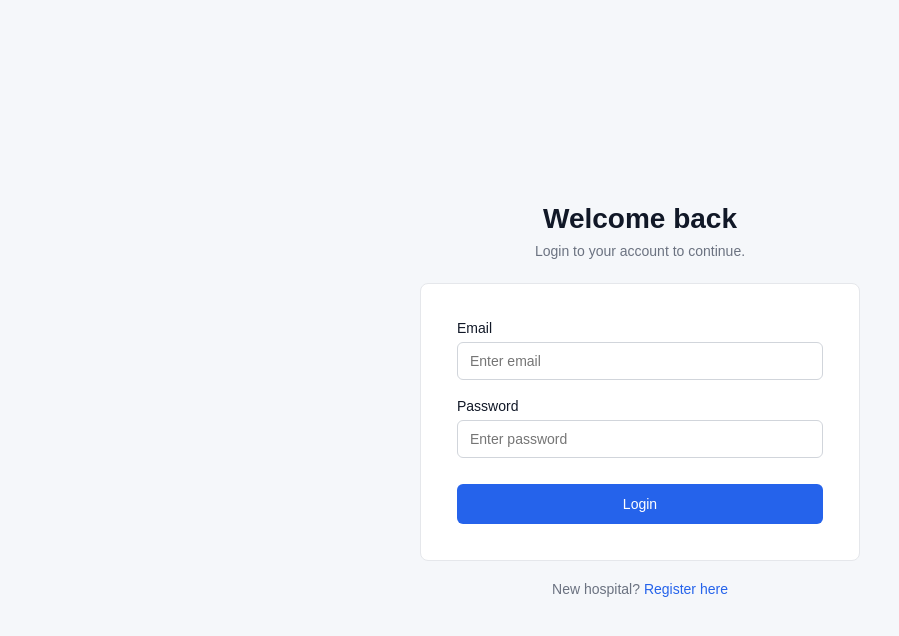
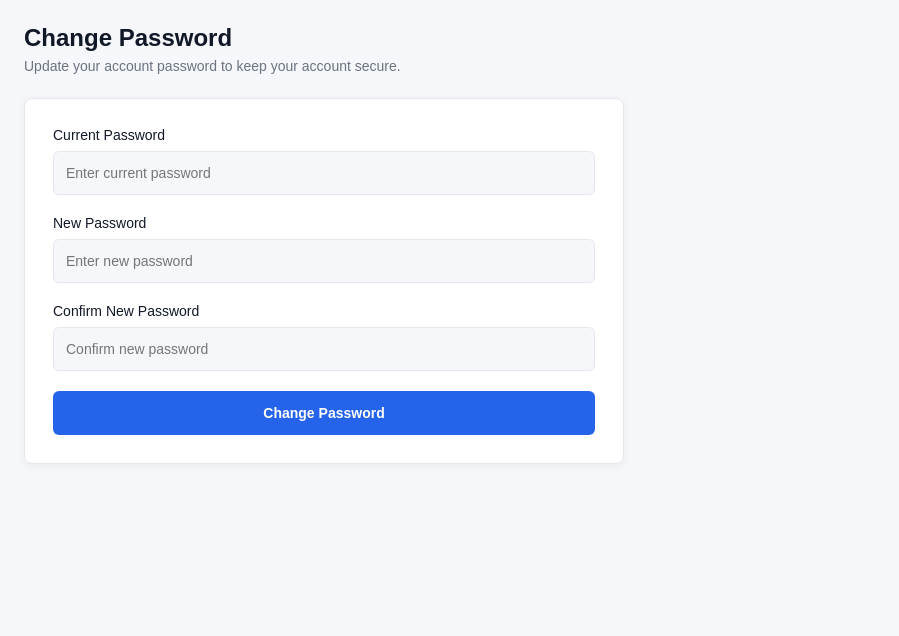
Before and after one commit to divakardharma/healthcare-saas-frontend, a React (Create React App) app: page /settings/change-password in a window 1280 px wide. Before the commit this address led to /login. Shown: the top 636 px of the page, without its empty margins (0-899 px from the left). Built offline with nearby package versions, Linux system fonts and the light colour scheme; no server answers.

Commit message:
update auth security and shared modules

```diff
--- a/src/app/rootReducer.js
+++ b/src/app/rootReducer.js
@@ -17,6 +17,8 @@ import staffReducer from "../modules/staff/staffSlice";
 import billingReducer from "../modules/billing/billingSlice";
 import notificationsReducer from "../modules/notifications/notificationsSlice";
 
+import offlineReducer from "../modules/offline/offlineSlice";
+
 const rootReducer = combineReducers({
   auth: authReducer,
   tenant: tenantReducer,
@@ -30,6 +32,7 @@ const rootReducer = combineReducers({
   billing: billingReducer,
   notifications: notificationsReducer,
   chat: chatReducer,
+  offline: offlineReducer,
 });
 
 export default rootReducer;
--- a/src/components/layout/Sidebar.jsx
+++ b/src/components/layout/Sidebar.jsx
@@ -121,6 +121,13 @@ function Sidebar({ isOpen, onClose }) {
           >
             Dashboard
           </SidebarLink>
+{/*
+          <SidebarLink
+  to="/settings/change-password"
+  onClick={onClose}
+>
+  Change Password
+</SidebarLink> */}
 
           {/* Module 3 - Patient Management */}
           {hasRole([
@@ -163,7 +170,7 @@ function Sidebar({ isOpen, onClose }) {
             )}
 
           {/* Existing modules - untouched */}
-          {hasRole(["Admin", "Provider", "Pharmacist"]) && (
+        {hasRole(["Provider", "Pharmacist"]) && (
             <SidebarLink
               to="/prescriptions"
               onClick={onClose}
--- a/src/modules/auth/authAPI.js
+++ b/src/modules/auth/authAPI.js
@@ -1,5 +1,5 @@
 import axiosClient from "../../services/axiosClient";
-import { encryptData } from "../../services/encryptionService";
+import { encryptData, decryptData } from "../../services/encryptionService";
 import refreshClient from "../../services/refreshClient";
 
 export const getCsrfToken = () => {
@@ -20,3 +20,16 @@ export const refreshTokenAPI = () =>
 export const logoutAPI = () => {
   return axiosClient.post("/logout");
 };
+export const changePassword = async ({
+  current_password,
+  new_password,
+}) => {
+  const response = await axiosClient.post("/change-password", {
+    payload: encryptData({
+      current_password,
+      new_password,
+    }),
+  });
+
+  return decryptData(response.data.payload);
+};
--- a/src/modules/auth/authSaga.js
+++ b/src/modules/auth/authSaga.js
@@ -1,5 +1,5 @@
 import { call, put, takeLatest } from "redux-saga/effects";
-import { loginAPI, refreshTokenAPI , logoutAPI,  getCsrfToken,} from "./authAPI";
+import { loginAPI, refreshTokenAPI , logoutAPI, changePassword, getCsrfToken,} from "./authAPI";
 import {
   loginRequest,
   loginSuccess,
@@ -27,7 +27,7 @@ function* handleLogin(action) {
     // Access token store
     tokenService.setAccessToken(access_token);
 
-    // Login success-la backend rotate panna new CSRF token store
+    // Login success backend rotate new CSRF token store
     tokenService.setCsrfToken(csrf_token);
 
     // Redux state update
@@ -115,11 +115,30 @@ function* handleLogout() {
   }
 }
 
+function* changePasswordSaga(action) {
+  try {
+    yield call(changePassword, action.payload);
+
+    yield put({
+      type: "auth/changePasswordSuccess",
+    });
+  } catch (error) {
+    yield put({
+      type: "auth/changePasswordFailure",
+      payload:
+        error?.response?.data?.message ||
+        error?.message ||
+        "Failed to change password",
+    });
+  }
+}
+
 
 function* authSaga() {
   yield takeLatest(loginRequest.type, handleLogin);
   yield takeLatest(refreshRequest.type, handleRefresh);
   yield takeLatest(logoutRequest.type, handleLogout);
+  yield takeLatest("auth/changePasswordRequest", changePasswordSaga);
 }
 
 export default authSaga;
--- a/src/modules/auth/authSlice.js
+++ b/src/modules/auth/authSlice.js
@@ -15,6 +15,20 @@ const authSlice = createSlice({
   initialState,
 
   reducers: {
+    changePasswordRequest: (state) => {
+  state.loading = true;
+  state.error = null;
+},
+
+changePasswordSuccess: (state) => {
+  state.loading = false;
+  state.error = null;
+},
+
+changePasswordFailure: (state, action) => {
+  state.loading = false;
+  state.error = action.payload;
+},
     loginRequest: (state) => {
       state.loading = true;
       state.error = null;
--- a/src/modules/staff/hooks/useStaff.js
+++ b/src/modules/staff/hooks/useStaff.js
@@ -1,3 +1,4 @@
+import { useCallback } from "react";
 import { useDispatch, useSelector } from "react-redux";
 import {
   fetchStaff,
--- a/src/pages/Billing/BillingPage.jsx
+++ b/src/pages/Billing/BillingPage.jsx
@@ -1,4 +1,5 @@
 import { useEffect, useState } from "react";
+import { useTheme } from "styled-components";
 import DashboardLayout from "../../components/layout/DashboardLayout";
 import useAuth from "../../modules/auth/hooks/useAuth";
 import useBilling from "../../modules/billing/hooks/useBilling";
@@ -8,6 +9,7 @@ import {
 } from "../../modules/billing/billingAPI";
 
 const BillingPage = () => {
+  const theme = useTheme();
   const { user } = useAuth();
 const [patients, setPatients] = useState([]);
 const [appointments, setAppointments] = useState([]);
@@ -164,7 +166,13 @@ const [appointments, setAppointments] = useState([]);
 
   return (
     <DashboardLayout>
-      <div className="billing-page">
+      <div
+  className="billing-page"
+  style={{
+    "--primary-color": theme.colors.primary,
+    "--primary-hover": theme.colors.primaryHover
+  }}
+>
         <div className="billing-header">
           <div>
             <h2>Billing & Payment</h2>
@@ -450,10 +458,13 @@ const [appointments, setAppointments] = useState([]);
           font-size: 14px;
         }
 
-        .billing-primary-button {
-          background: #2563eb;
-          color: white;
-        }
+.billing-primary-button {
+  background: var(--primary-color);
+  color: white;
+}
+  .billing-primary-button:hover {
+  background: var(--primary-hover);
+}
 
         .billing-secondary-button {
           background: #e5e7eb;
--- /dev/null
+++ b/src/pages/Settings/ChangePassword.jsx
@@ -0,0 +1,274 @@
+import React, { useState } from "react";
+import styled from "styled-components";
+import { useDispatch, useSelector } from "react-redux";
+
+const PageContainer = styled.div`
+  width: 100%;
+  min-height: 100%;
+  padding: 24px;
+  box-sizing: border-box;
+`;
+
+const PageHeader = styled.div`
+  margin-bottom: 24px;
+
+  h2 {
+    margin: 0 0 6px;
+    font-size: 24px;
+    font-weight: 600;
+    color: ${({ theme }) => theme.colors.textPrimary};
+  }
+
+  p {
+    margin: 0;
+    font-size: 14px;
+    color: ${({ theme }) => theme.colors.textSecondary};
+  }
+`;
+
+const Card = styled.div`
+  width: 100%;
+  max-width: 600px;
+  background: ${({ theme }) => theme.colors.surface};
+  border: 1px solid ${({ theme }) => theme.colors.border};
+  border-radius: ${({ theme }) => theme.borderRadius.medium};
+  padding: 28px;
+  box-sizing: border-box;
+  box-shadow: 0 2px 8px rgba(0, 0, 0, 0.05);
+`;
+
+const FormGroup = styled.div`
+  margin-bottom: 20px;
+`;
+
+const Label = styled.label`
+  display: block;
+  margin-bottom: 8px;
+  font-size: 14px;
+  font-weight: 500;
+  color: ${({ theme }) => theme.colors.textPrimary};
+`;
+
+const Input = styled.input`
+  width: 100%;
+  height: 44px;
+  padding: 0 12px;
+  box-sizing: border-box;
+
+  border: 1px solid ${({ theme }) => theme.colors.border};
+  border-radius: ${({ theme }) => theme.borderRadius.small};
+
+  background: ${({ theme }) => theme.colors.background};
+  color: ${({ theme }) => theme.colors.textPrimary};
+
+  font-size: 14px;
+  outline: none;
+
+  &:focus {
+    border-color: ${({ theme }) => theme.colors.primary};
+    box-shadow: 0 0 0 2px
+      ${({ theme }) => `${theme.colors.primary}22`};
+  }
+
+  &:disabled {
+    opacity: 0.6;
+    cursor: not-allowed;
+  }
+`;
+
+const Button = styled.button`
+  width: 100%;
+  height: 44px;
+
+  border: none;
+  border-radius: ${({ theme }) => theme.borderRadius.small};
+
+  background: ${({ theme }) => theme.colors.primary};
+  color: ${({ theme }) => theme.colors.surface};
+
+  font-size: 14px;
+  font-weight: 600;
+
+  cursor: pointer;
+  transition: background 0.2s ease;
+
+  &:hover {
+    background: ${({ theme }) => theme.colors.primaryHover};
+  }
+
+  &:disabled {
+    opacity: 0.6;
+    cursor: not-allowed;
+  }
+`;
+
+const Message = styled.div`
+  margin-bottom: 20px;
+  padding: 12px 14px;
+  border-radius: ${({ theme }) => theme.borderRadius.small};
+  font-size: 14px;
+
+  background: ${({ $error }) =>
+    $error ? "#fee2e2" : "#dcfce7"};
+
+  color: ${({ $error }) =>
+    $error ? "#b91c1c" : "#15803d"};
+`;
+
+const ChangePassword = () => {
+  const dispatch = useDispatch();
+
+  const { loading, error } = useSelector(
+    (state) => state.auth
+  );
+
+  const [form, setForm] = useState({
+    current_password: "",
+    new_password: "",
+    confirm_password: "",
+  });
+
+  const [validationError, setValidationError] =
+    useState("");
+
+  const [success, setSuccess] = useState("");
+
+  const handleChange = (event) => {
+    const { name, value } = event.target;
+
+    setForm((prev) => ({
+      ...prev,
+      [name]: value,
+    }));
+
+    setValidationError("");
+    setSuccess("");
+  };
+
+  const handleSubmit = (event) => {
+    event.preventDefault();
+
+    setValidationError("");
+    setSuccess("");
+
+    if (
+      !form.current_password ||
+      !form.new_password ||
+      !form.confirm_password
+    ) {
+      setValidationError(
+        "Please fill in all password fields."
+      );
+      return;
+    }
+
+    if (form.new_password !== form.confirm_password) {
+      setValidationError(
+        "New password and confirm password do not match."
+      );
+      return;
+    }
+
+    if (form.current_password === form.new_password) {
+      setValidationError(
+        "New password must be different from current password."
+      );
+      return;
+    }
+
+    dispatch({
+      type: "auth/changePasswordRequest",
+      payload: {
+        current_password: form.current_password,
+        new_password: form.new_password,
+      },
+    });
+  };
+
+  return (
+    <PageContainer>
+      <PageHeader>
+        <h2>Change Password</h2>
+        <p>
+          Update your account password to keep your
+          account secure.
+        </p>
+      </PageHeader>
+
+      <Card>
+        {(validationError || error) && (
+          <Message $error>
+            {validationError || error}
+          </Message>
+        )}
+
+        {success && (
+          <Message>
+            {success}
+          </Message>
+        )}
+
+        <form onSubmit={handleSubmit}>
+          <FormGroup>
+            <Label htmlFor="current_password">
+              Current Password
+            </Label>
+
+            <Input
+              id="current_password"
+              type="password"
+              name="current_password"
+              value={form.current_password}
+              onChange={handleChange}
+              placeholder="Enter current password"
+              disabled={loading}
+            />
+          </FormGroup>
+
+          <FormGroup>
+            <Label htmlFor="new_password">
+              New Password
+            </Label>
+
+            <Input
+              id="new_password"
+              type="password"
+              name="new_password"
+              value={form.new_password}
+              onChange={handleChange}
+              placeholder="Enter new password"
+              disabled={loading}
+            />
+          </FormGroup>
+
+          <FormGroup>
+            <Label htmlFor="confirm_password">
+              Confirm New Password
+            </Label>
+
+            <Input
+              id="confirm_password"
+              type="password"
+              name="confirm_password"
+              value={form.confirm_password}
+              onChange={handleChange}
+              placeholder="Confirm new password"
+              disabled={loading}
+            />
+          </FormGroup>
+
+          <Button
+            type="submit"
+            disabled={loading}
+          >
+            {loading
+              ? "Changing Password..."
+              : "Change Password"}
+          </Button>
+        </form>
+      </Card>
+    </PageContainer>
+  );
+};
+
+export default ChangePassword;
--- a/src/pages/Staff/StaffPage.jsx
+++ b/src/pages/Staff/StaffPage.jsx
@@ -1,8 +1,12 @@
 import React, { useEffect, useState } from "react";
+import { useTheme } from "styled-components";
 import DashboardLayout from "../../components/layout/DashboardLayout";
 import useStaff from "../../modules/staff/hooks/useStaff";
 
+
 const StaffPage = () => {
+  const theme = useTheme();
+
   const {
     staff,
     loading,
@@ -152,21 +156,21 @@ const StaffPage = () => {
 
 .role-select:focus,
 .status-select:focus {
-          border-color: #2563eb;
+  border-color: var(--primary-color);
 }
 
 .save-role-button {
   border: none;
   border-radius: 7px;
   padding: 8px 12px;
-          background: #2563eb;
+  background: var(--primary-color);
   color: #ffffff;
   font-size: 13px;
   cursor: pointer;
 }
 
 .save-role-button:hover {
-          background: #1d4ed8;
+  background: var(--primary-hover);
 }
 
         .save-role-button:disabled {
@@ -243,7 +247,13 @@ const StaffPage = () => {
         }
       `}</style>
 
-      <div className="staff-container">
+      <div
+  className="staff-container"
+  style={{
+    "--primary-color": theme.colors.primary,
+    "--primary-hover": theme.colors.primaryHover,
+  }}
+>
         <div className="staff-header">
           <div>
             <h1 className="staff-title">Staff Management</h1>
--- a/src/routes/AppRouter.jsx
+++ b/src/routes/AppRouter.jsx
@@ -8,6 +8,7 @@ import {
 import { Loader } from "../components/common";
 import ProtectedRoute from "./ProtectedRoute";
 import RoleBasedRoute from "./RoleBasedRoute";
+import ChangePassword from "../pages/Settings/ChangePassword";
 
 const LoginPage = lazy(() => import("../pages/Auth/LoginPage"));
 const RegisterPage = lazy(() => import("../pages/Auth/RegisterPage"));
@@ -63,9 +64,9 @@ function AppRouter() {
          <Route
   path="/prescriptions"
   element={
-              <Protected>
+    <RoleBasedRoute allowedRoles={["Provider", "Pharmacist"]}>
       <PrescriptionPage />
-              </Protected>
+    </RoleBasedRoute>
   }
 />
 <Route
@@ -104,6 +105,10 @@ function AppRouter() {
             }
           />
           <Route
+  path="/settings/change-password"
+  element={<ChangePassword />}
+/>
+          <Route
             path="/settings"
             element={
               <Protected>
@@ -138,9 +143,9 @@ function AppRouter() {
           <Route
   path="/appointments"
   element={
-              <Protected>
+    <RoleBasedRoute allowedRoles={["Provider", "Nurse"]}>
       <AppointmentList />
-              </Protected>
+    </RoleBasedRoute>
   }
 />
           <Route
--- a/src/services/axiosClient.js
+++ b/src/services/axiosClient.js
@@ -96,6 +96,16 @@ axiosClient.interceptors.response.use(
         return Promise.reject(refreshError);
       }
     }
+    try {
+  const encryptedPayload = error.response?.data?.payload;
+
+  if (encryptedPayload) {
+    const decryptedError = decryptData(encryptedPayload);
+    console.log("DECRYPTED API ERROR:", decryptedError);
+  }
+} catch (decryptError) {
+  console.error("API ERROR DECRYPT FAILED:", decryptError);
+}
 
     return Promise.reject(error);
   }
```
Also changed, not shown: 1 other file (tests, documents, lock files or other folders). Lines whose indentation alone changed are shown as unchanged.
